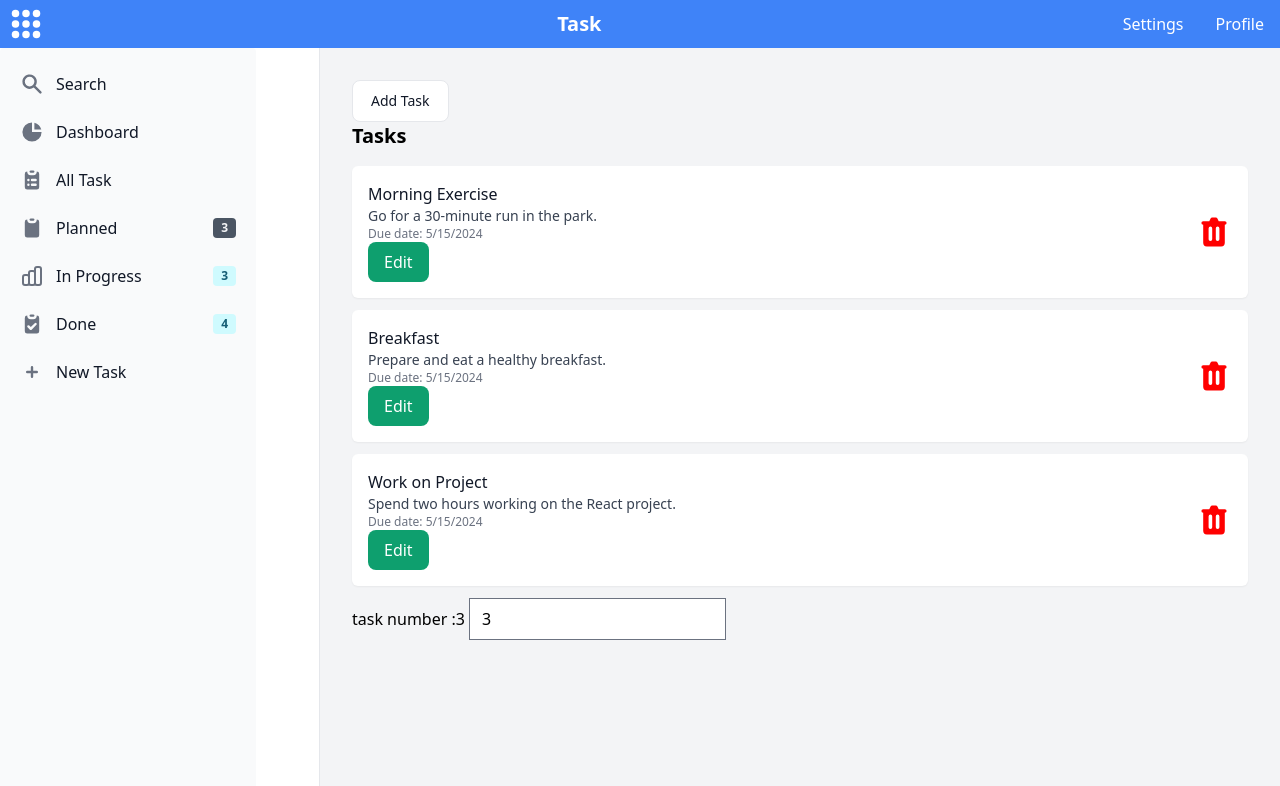
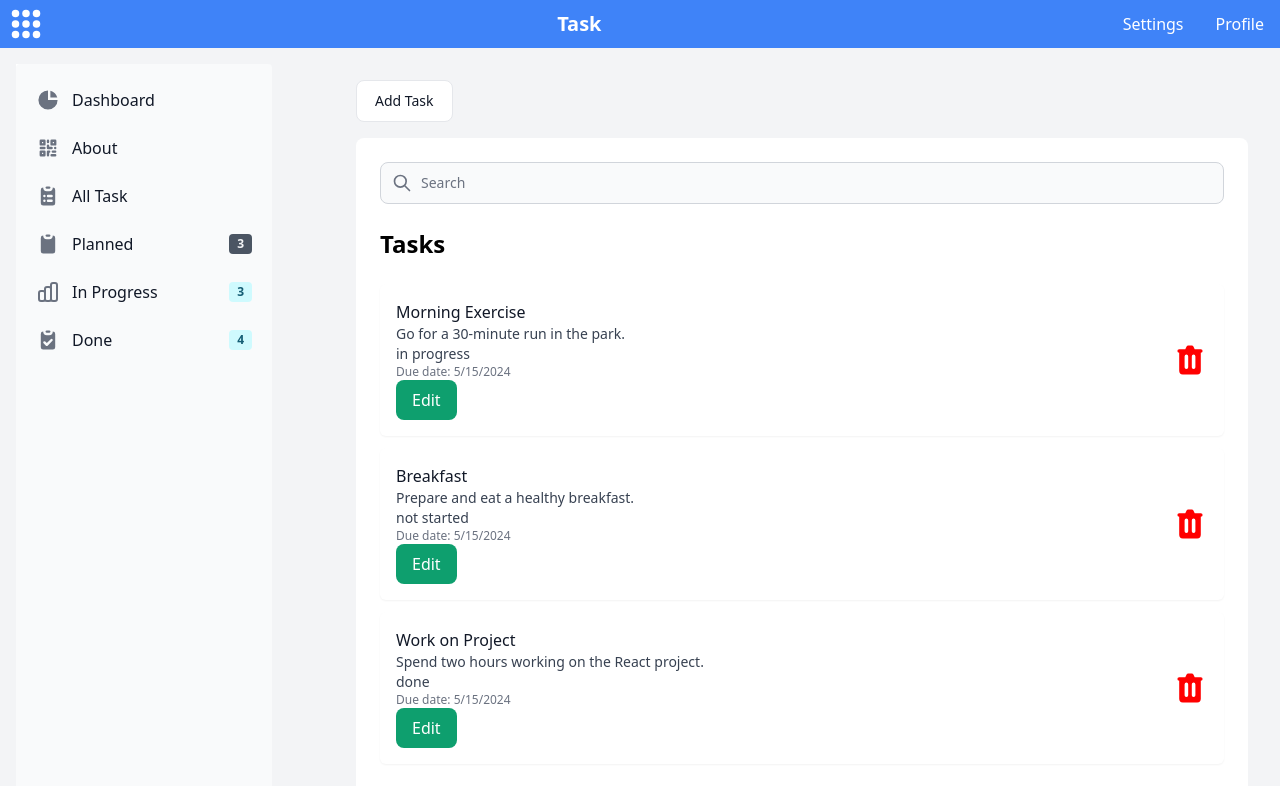
Before and after one commit to mrhasansan/managementtools, a React (Vite) app: page / in a window 1280 px wide. Shown: the top 786 px of the page. Built offline with nearby package versions, Linux system fonts and the light colour scheme.

Commit message:
adding search feature

```diff
--- a/src/App.tsx
+++ b/src/App.tsx
@@ -1,17 +1,19 @@
 import { LeftSide } from "./components/LeftSide";
 import { Header } from "./components/Header";
 import { Outlet } from "react-router-dom";
+import { useState } from "react";
 
 export function App() {
+  const [isModalOpen, setIsModalOpen] = useState(false);
   return (
     <div className=" flex min-h-screen flex-col bg-gray-100">
       <Header />
-      <div className=" flex flex-grow">
+      <main className="grid grid-cols-[1fr,3fr] gap-4 p-4 flex-grow">
         <LeftSide />
-        <main className=" flex-grow p-4">
-          <Outlet />
-        </main>
-      </div>
+        <div>
+          <Outlet context={{ isModalOpen, setIsModalOpen }} />
+        </div>
+      </main>
     </div>
   );
 }
--- a/src/components/LeftSide.tsx
+++ b/src/components/LeftSide.tsx
@@ -1,6 +1,6 @@
 import { Sidebar } from "flowbite-react";
 
-import { HiClipboardList, HiClipboard, HiClipboardCheck, HiOutlineChartBar, HiChartPie, HiSearch, HiPlusSm } from "react-icons/hi";
+import { HiClipboardList, HiClipboard, HiClipboardCheck, HiOutlineChartBar, HiChartPie, HiQrcode } from "react-icons/hi";
 
 export function LeftSide() {
   return (
@@ -8,29 +8,23 @@ export function LeftSide() {
       <Sidebar aria-label="Default sidebar example">
         <Sidebar.Items>
           <Sidebar.ItemGroup>
-            <Sidebar.Item href="#" icon={HiSearch}>
-              Search
-            </Sidebar.Item>
-
             <Sidebar.Item href="/" icon={HiChartPie}>
               Dashboard
             </Sidebar.Item>
-
-            <Sidebar.Item href="#" icon={HiClipboardList}>
+            <Sidebar.Item href="/about" icon={HiQrcode}>
+              About
+            </Sidebar.Item>
+            <Sidebar.Item href="/tasks" icon={HiClipboardList}>
               All Task
             </Sidebar.Item>
-            <Sidebar.Item href="#" icon={HiClipboard} label="3" labelColor="dark">
+            <Sidebar.Item href="/plan" icon={HiClipboard} label="3" labelColor="dark">
               Planned
             </Sidebar.Item>
-            <Sidebar.Item href="#" icon={HiOutlineChartBar} label="3">
+            <Sidebar.Item href="/progress" icon={HiOutlineChartBar} label="3">
               In Progress
             </Sidebar.Item>
-            <Sidebar.Item href="#" icon={HiClipboardCheck} label="4">
+            <Sidebar.Item href="/done" icon={HiClipboardCheck} label="4">
               Done
-            </Sidebar.Item>
-
-            <Sidebar.Item href="#" icon={HiPlusSm}>
-              New Task
             </Sidebar.Item>
           </Sidebar.ItemGroup>
         </Sidebar.Items>
--- a/src/components/TaskList.tsx
+++ /dev/null
@@ -1,33 +0,0 @@
-import { TaskItem } from "./TaskItem";
-import { useContext, useEffect } from "react";
-import { StateContext } from "../state/RootProvider";
-import { Link, useSearchParams } from "react-router-dom";
-import { AddTask } from "./AddTask";
-
-export function TaskList() {
-  const { tasks } = useContext(StateContext);
-  const [searchParams, setSearchParams] = useSearchParams();
-  const numberParams = searchParams.get("n");
-  const number = numberParams ? parseInt(numberParams, 10) : 3;
-
-  useEffect(() => {
-    localStorage.setItem("tasks", JSON.stringify(tasks));
-  }, [tasks]);
-
-  return (
-    <div>
-      <AddTask />
-      <h2 className="text-xl font-bold mb-4">Tasks</h2>
-
-      <ul className="space-y-3 ">
-        {tasks.map((task) => (
-          <li key={task.id}>
-            <TaskItem task={task} />
-          </li>
-        ))}
-      </ul>
-      <Link to={`/tasks/${number}`}>task number :{number} </Link>
-      <input type="number" value={number} onChange={(e) => setSearchParams({ n: e.target.value })} />
-    </div>
-  );
-}
--- a/src/components/AddTask.tsx
+++ b/src/routes/AddTask.tsx
@@ -62,8 +62,8 @@ export function AddTask() {
                 <option disabled value="">
                   Select status
                 </option>
-                <option value="notstarted">Not started</option>
-                <option value="inprogress">In Progress</option>
+                <option value="not started">Not started</option>
+                <option value="in progress">In Progress</option>
                 <option value="done">Done</option>
               </select>
             </div>
--- /dev/null
+++ b/src/routes/DoneTask.tsx
@@ -0,0 +1,3 @@
+export function DoneTasks() {
+  return <h1 className="text-2xl font-bold mb-6">Done Task</h1>;
+}
--- a/src/routes/Home.tsx
+++ b/src/routes/Home.tsx
@@ -1,10 +1,12 @@
 import { RootProvider } from "../state/RootProvider";
-import { TaskList } from "../components/TaskList";
+import { TaskList } from "./TaskList";
+import { AddTask } from "./AddTask";
 
 export function HomePage() {
   return (
     <div className="flex-1 p-4">
       <RootProvider>
+        <AddTask />
         <TaskList />
       </RootProvider>
     </div>
--- /dev/null
+++ b/src/routes/PlanedTasks.tsx
@@ -0,0 +1,29 @@
+import { TaskItem } from "./TaskItem";
+import { useContext, useEffect } from "react";
+import { StateContext } from "../state/RootProvider";
+
+export function PlanedTasks() {
+  const { tasks } = useContext(StateContext);
+
+  const filteredTasks = tasks.filter((task) => {
+    const status = task.status.toLowerCase();
+    return status === "not started";
+  });
+
+  useEffect(() => {
+    localStorage.setItem("tasks", JSON.stringify(tasks));
+  }, [tasks]);
+
+  return (
+    <div className=" bg-white rounded-lg p-6 my-4">
+      <h1 className="text-2xl font-bold mb-6">Planed Tasks</h1>
+      <ul className="space-y-3 ">
+        {filteredTasks.map((task) => (
+          <li key={task.id}>
+            <TaskItem task={task} />
+          </li>
+        ))}
+      </ul>
+    </div>
+  );
+}
--- /dev/null
+++ b/src/routes/ProgressTasks.tsx
@@ -0,0 +1,3 @@
+export function ProgressTasks() {
+  return <h1 className="text-2xl font-bold mb-6">Progress Task</h1>;
+}
--- a/src/components/TaskItem.tsx
+++ b/src/routes/TaskItem.tsx
@@ -27,6 +27,16 @@ export function TaskItem({ task }: { task: Task }) {
         <div>
           <FloatingLabel variant="filled" label="title" sizing="md" value={editedTask.title} onChange={(e) => handleChange("title", e.target.value)} />
           <FloatingLabel variant="filled" label="description" sizing="md" value={editedTask.description} onChange={(e) => handleChange("description", e.target.value)} />
+          <div className="mb-4">
+            <label htmlFor="status" className="block text-gray-700 font-medium mb-2">
+              Status
+            </label>
+            <select id="status" name="status" className="w-full border border-gray-300 rounded-md p-2 focus:outline-none focus:ring-2 focus:ring-blue-500" value={editedTask.status} onChange={(e) => handleChange("status", e.target.value)}>
+              <option value="not started">Not started</option>
+              <option value="in progress">In Progress</option>
+              <option value="done">Done</option>
+            </select>
+          </div>
         </div>
 
         <button onClick={handleSave} className="bg-blue-500 text-white px-4 py-2 rounded-lg">
@@ -40,6 +50,7 @@ export function TaskItem({ task }: { task: Task }) {
         <div className="flex flex-col">
           <span className="font-medium text-gray-900">{editedTask.title}</span>
           <p className="text-sm text-gray-700">{editedTask.description}</p>
+          <p className="text-sm text-gray-700">{editedTask.status}</p>
           <p className="text-xs text-gray-500">Due date: {new Date(task.dueDate).toLocaleDateString()}</p>
         </div>
         <button onClick={() => setIsEditing(true)} className="bg-green-500 text-white px-4 py-2 rounded-lg">
--- /dev/null
+++ b/src/routes/TaskList.tsx
@@ -0,0 +1,44 @@
+import { TaskItem } from "./TaskItem";
+import { useContext, useEffect } from "react";
+import { StateContext } from "../state/RootProvider";
+import { useSearchParams } from "react-router-dom";
+import { HiOutlineSearch } from "react-icons/hi";
+import { TextInput } from "flowbite-react";
+
+export function TaskList() {
+  const { tasks } = useContext(StateContext);
+
+  const [searchParams, setSearchParams] = useSearchParams({ q: "" });
+  const q = searchParams.get("q") || "";
+
+  const handleSearchChange = (event: React.ChangeEvent<HTMLInputElement>) => {
+    setSearchParams({ q: event.target.value });
+  };
+
+  const filteredTasks = tasks.filter((task) => {
+    const query = q.toLowerCase();
+    const title = task.title?.toLowerCase() || "";
+    const description = task.description.toLowerCase() || "";
+    const status = task.status.toLowerCase() || "";
+
+    return title.includes(query) || description.includes(query) || status.includes(query);
+  });
+
+  useEffect(() => {
+    localStorage.setItem("tasks", JSON.stringify(tasks));
+  }, [tasks]);
+
+  return (
+    <div className=" bg-white rounded-lg p-6 my-4">
+      <TextInput id="search" type="text" icon={HiOutlineSearch} placeholder="Search" value={q} onChange={handleSearchChange} className="mb-6" />
+      <h2 className="text-2xl font-bold mb-6">Tasks</h2>
+      <ul className="space-y-3 ">
+        {filteredTasks.map((task) => (
+          <li key={task.id}>
+            <TaskItem task={task} />
+          </li>
+        ))}
+      </ul>
+    </div>
+  );
+}
--- a/src/routes/TaskRoute.tsx
+++ b/src/routes/TaskRoute.tsx
@@ -1,5 +1,5 @@
-import { AddTask } from "../components/AddTask";
-import { TaskList } from "../components/TaskList";
+import { AddTask } from "./AddTask";
+import { TaskList } from "./TaskList";
 
 export function TasksRoute() {
   return (
```
Also changed, not shown: src/main.tsx (+13 -5 lines), 1 other file (tests, documents, lock files or other folders).
